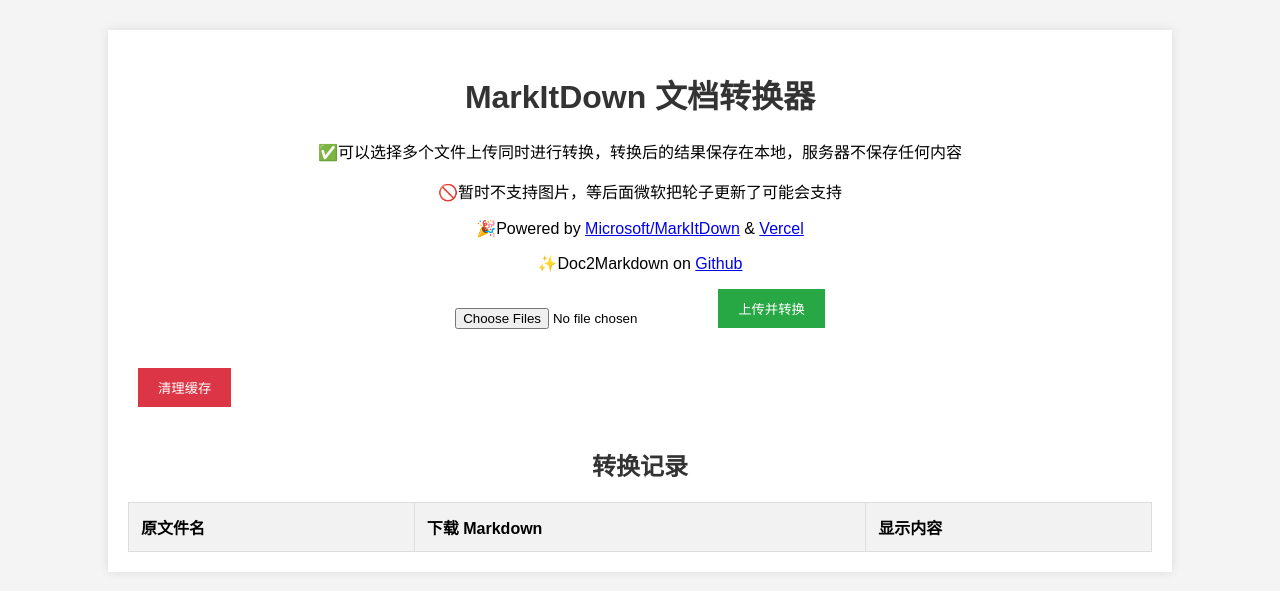
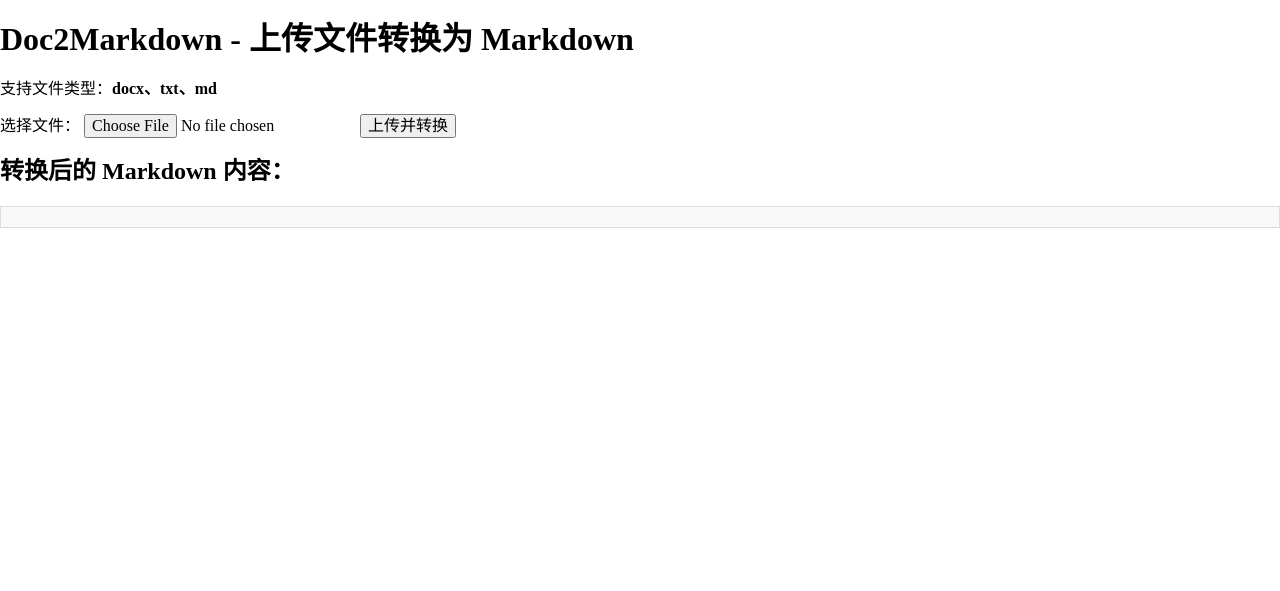
Before and after one commit to DomeenoH/Doc2Markdown, a Flask app: page / in a window 1280 px wide. Shown: the top 591 px of the page. Run offline with Flask 3, Linux system fonts and the light colour scheme; lists and menus that the app fills with data are empty; some libraries are stand-ins or nearby versions.

Commit message:
Update index.html

```diff
--- a/templates/index.html
+++ b/templates/index.html
@@ -1,63 +1,49 @@
 <!DOCTYPE html>
 <html lang="zh-CN">
-
 <head>
-    <meta charset="UTF-8" />
-    <title>MarkItDown 文档转换器</title>
-    <link rel="stylesheet" href="{{ url_for('static', filename='styles.css') }}" />
+    <meta charset="UTF-8">
+    <meta name="viewport" content="width=device-width, initial-scale=1.0">
+    <title>Doc2Markdown - 文件上传与展示</title>
+    <!-- 引入样式表 -->
+    <link rel="stylesheet" href="https://cdnjs.cloudflare.com/ajax/libs/normalize/8.0.1/normalize.min.css">
 </head>
-
 <body>
     <div class="container">
-        <h1>MarkItDown 文档转换器</h1>
-        <div align="center">
-            <p>
-                ✅可以选择多个文件上传同时进行转换，转换后的结果保存在本地，服务器不保存任何内容
-            </p>
-            <p>
-                🚫暂时不支持图片，等后面微软把轮子更新了可能会支持
-            </p>
-            <p>
-                🎉Powered by
-                <a href="https://github.com/microsoft/markitdown">Microsoft/MarkItDown</a>
-                &
-                <a href="https://vercel.com">Vercel</a>
-            </p>
-            <p>
-                ✨Doc2Markdown on <a href="https://github.com/GamerNoTitle/Doc2Markdown">Github</a>
-            </p>
-        </div>
-        <form id="upload-form">
-            <input type="file" id="file-input" name="files" multiple required />
+        <h1>Doc2Markdown - 上传文件转换为 Markdown</h1>
+        <p>支持文件类型：<strong>docx、txt、md</strong></p>
+
+        <!-- 上传文件表单 -->
+        <form id="upload-form" method="POST" action="{{ url_for('convert_file') }}" enctype="multipart/form-data">
+            <label for="file-input">选择文件：</label>
+            <input type="file" id="file-input" name="file" accept=".docx,.txt,.md" required />
             <button type="submit" id="upload-button">上传并转换</button>
         </form>
-        <button id="clear-cache">清理缓存</button>
-        <div id="loading" class="loading" style="display: none">
-            <div class="spinner"></div>
-            <span>正在转换...</span>
+
+        <!-- 加载中提示 -->
+        <div id="loading" style="display:none;">
+            <p>文件正在上传并转换，请稍候...</p>
         </div>
-        <div id="results-section">
-            <h2>转换记录</h2>
-            <table id="results-table">
-                <thead>
-                    <tr>
-                        <th>原文件名</th>
-                        <th>下载 Markdown</th>
-                        <th>显示内容</th>
-                    </tr>
-                </thead>
-                <tbody></tbody>
-            </table>
+
+        <!-- 转换结果展示区域 -->
+        <div id="result-section" style="margin-top: 20px;">
+            <h2>转换后的 Markdown 内容：</h2>
+            <div id="markdown-output" style="border: 1px solid #ddd; padding: 10px; background-color: #f9f9f9;"></div>
         </div>
     </div>
-    <div id="content-modal" class="modal">
-        <div class="modal-content">
-            <span class="close-button">&times;</span>
-            <h2>Markdown 内容</h2>
-            <pre id="markdown-content"></pre>
-        </div>
-    </div>
-    <script src="{{ url_for('static', filename='script.js') }}"></script>
+
+    <!-- 引入 Marked.js 库 -->
+    <script src="https://cdn.jsdelivr.net/npm/marked/marked.min.js"></script>
+    <script>
+        // 提交表单时显示加载提示
+        document.getElementById("upload-form").onsubmit = function () {
+            document.getElementById("loading").style.display = "block";
+        };
+
+        // 渲染 Markdown 内容（示例）
+        const markdownContent = `{{ markdown_content | safe }}`; // 后端传入的 Markdown 内容
+        if (markdownContent) {
+            document.getElementById("markdown-output").innerHTML = marked.parse(markdownContent);
+        }
+    </script>
 </body>
-
 </html>
```
